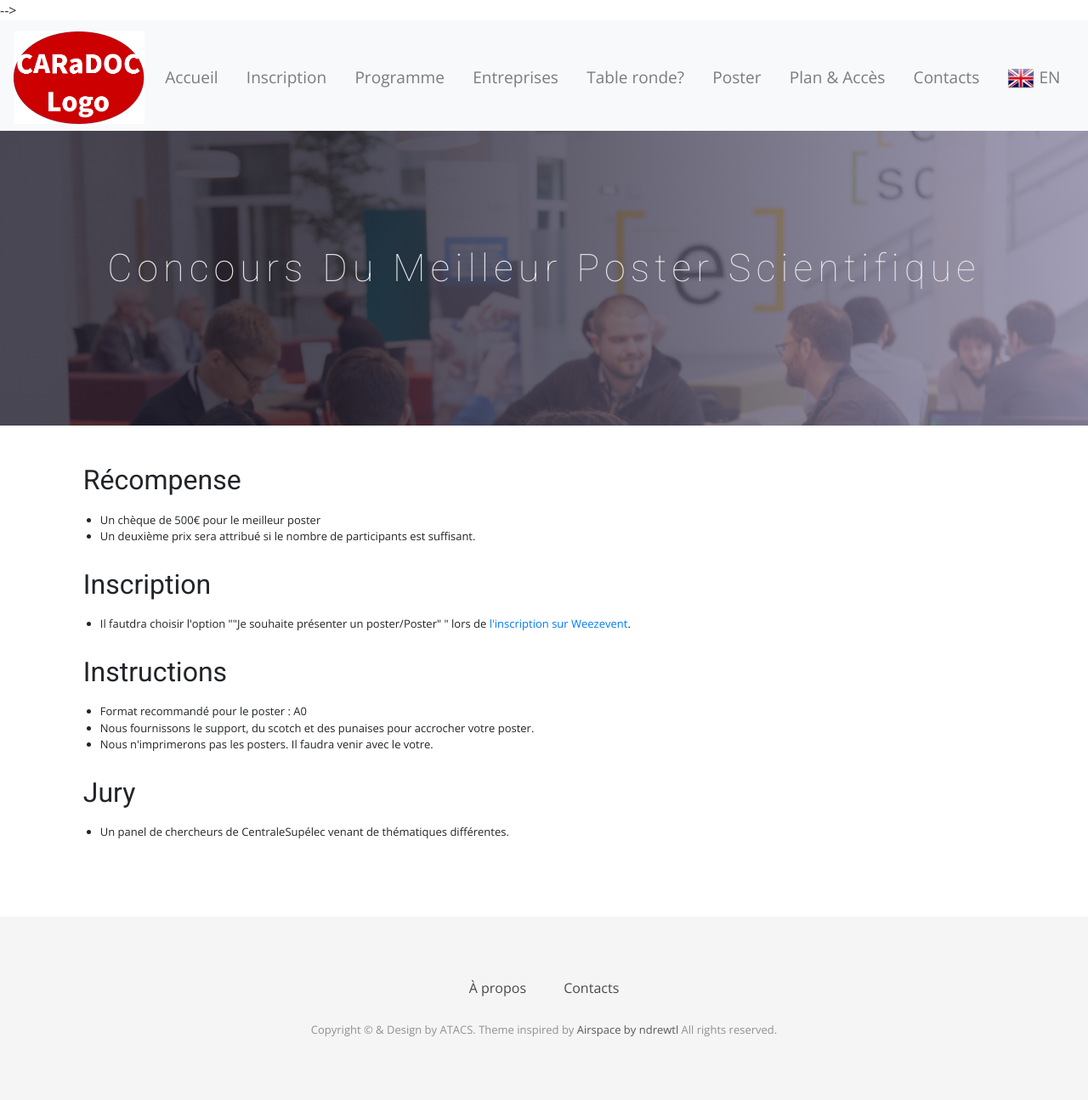
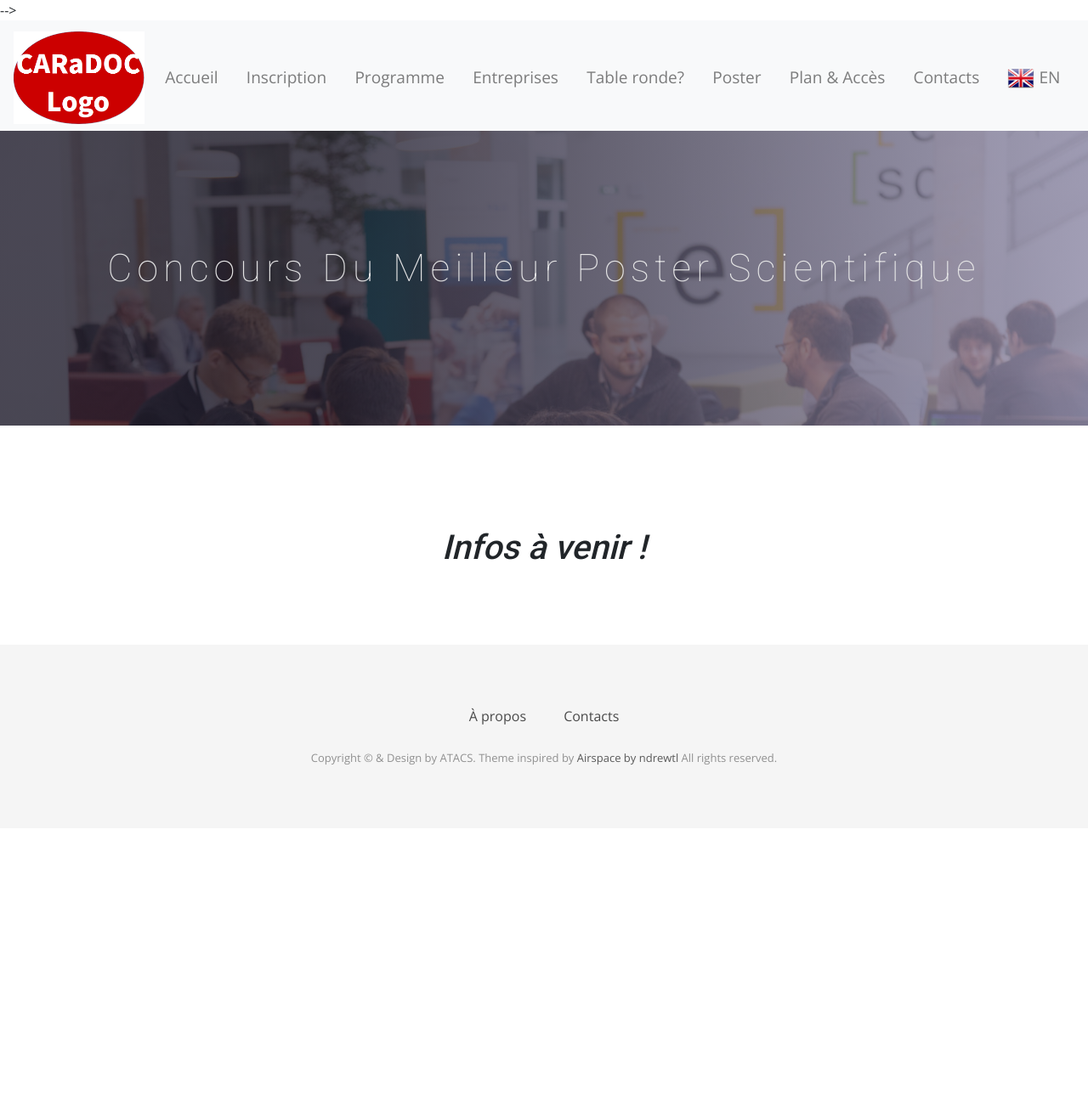
Before and after one commit to caradoc-paris-saclay/caradoc, a Jekyll site: the page built from assets/fr/poster.html, in a window 1280 px wide. Shown: the whole page at 85% size. Built offline with Jekyll 4.4.1, drawn with Linux system fonts in a browser that asks for light colours; some web fonts are replaced; after the commit the page ends 975 px from its top, so only the background shows below that.

Commit message:
Update of page <<Poster>> in French.

```diff
--- a/assets/fr/poster.html
+++ b/assets/fr/poster.html
@@ -16,7 +16,14 @@ permalink: /poster/
         </div>
     </div>
 </section>
+
+<center>
+  </br></br></br></br></br>
+  <h1><i>Infos à venir !</i></h1>
+</center>
+
 <!-- Portfolio Start -->
+<!--
 <section id="poster">
   <div class="container">
     <div class="block top">
@@ -50,3 +57,4 @@ permalink: /poster/
     </ul>
   </div>
 </section>
+-->
```
